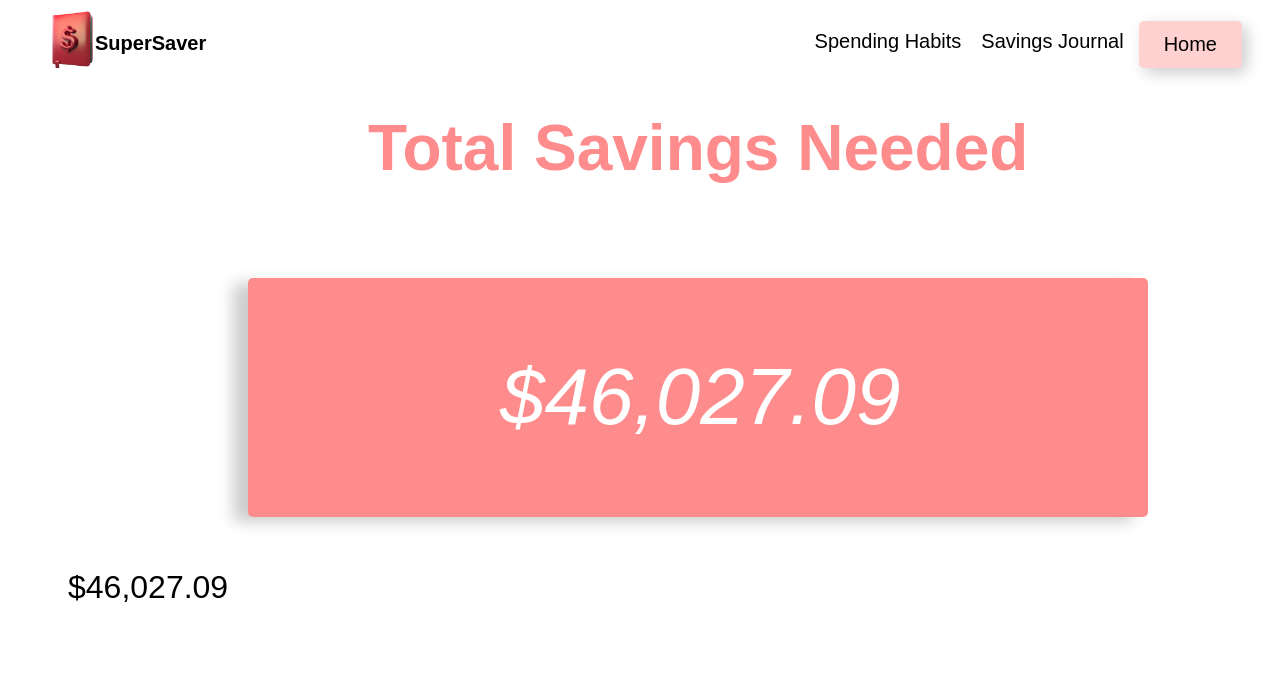
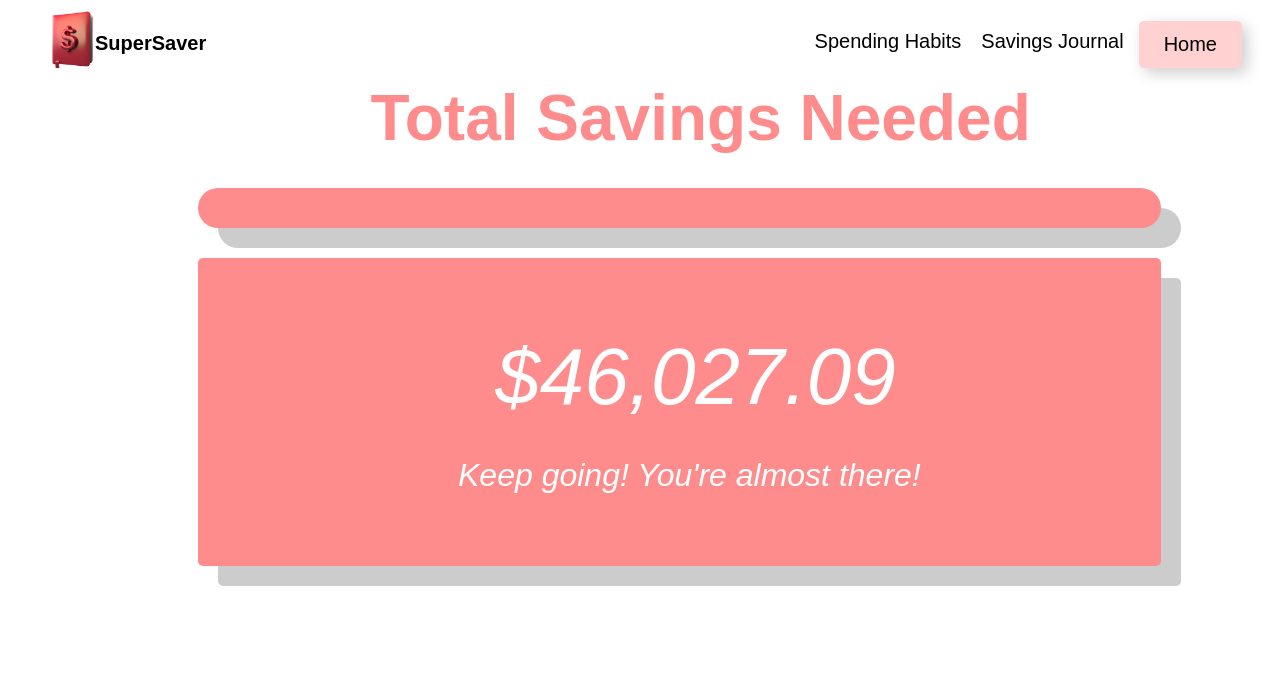
Before and after one commit to SU-CS-321-Fall-2023/SavingsJournal2.0, a Flask app: page /total_savings/ in a window 1280 px wide. Shown: the top 677 px of the page. Run offline with Flask 3, Linux system fonts and the light colour scheme.

Commit message:
style choices. Total savings page completed

```diff
--- a/supersaver/static/styles.css
+++ b/supersaver/static/styles.css
@@ -164,13 +164,13 @@ p {
 .TotalSavingsNeeded{
     font-size: 4em;  /* Adjust this value for the desired font size */
     position: relative;  /* This allows manual positioning */
-    right: -80px;  /* This moves the image 30px to the left */
+    right: -20px;  /* This moves the image 30px to the left */
     top: -70px;
     color: #ff8c8c;
 }
 .totalSavingsBg{
     background-color: #ff8c8c;
-    box-shadow: -15px 5px 15px rgba(0, 0, 0, 0.2);
+    box-shadow: 20px /*5px*/ 20px rgba(0, 0, 0, 0.2);
     padding: 20px 250px;  /* Adjust this to your desired size */
     border: none;
     text-decoration: none;
@@ -180,16 +180,45 @@ p {
     border-radius: 5px;
     font-size: 1em;
     position: relative;  /* This allows manual positioning */
-    right: -200px;
-    top: -20px;
+    right: -150px;
+    top: -50px;
 }
 .totalNumbers{
 color:white;
 position: relative;  /* This allows manual positioning */
-    right: -2px;
+    right: 15px;
     font-style: italic;
     font-weight: 100;
 }
 .motivationalSpeech{
+    color:white;
+position: relative;  /* This allows manual positioning */
+    right: -10px;
+    font-style: italic;
+    font-weight: 100;
+    top: -20px;
+}
+.progressBg{
+    background-color: #ff8c8c;
+    box-shadow: 20px /*5px*/ 20px rgba(0, 0, 0, 0.2);
+    padding: 20px 20px;  /* Adjust this to your desired size */
+    border: none;
+    text-decoration: none;
+    color: inherit;
+    transition: all 0.3s;
+     /* This will help the anchor tag respect padding and other block-level properties */
+    border-radius: 25px;
+    position: relative;  /* This allows manual positioning */
+    top: -80px;
+    left: 150px;
 
 }
+.contentTotal{
+    display: flex;
+    align-items: center;
+    padding: 40px;
+    justify-content: space-between;
+    position: relative;
+    top: -30px;
+
+}
--- a/supersaver/templates/total_savings.html
+++ b/supersaver/templates/total_savings.html
@@ -19,15 +19,15 @@
 </div>
 
 <!-- Main Content -->
-<div class="content">
+<div class="contentTotal">
     <!--<img src="{{ url_for('static', filename='img/moneytree2.jpg') }}" alt="Big Image" class="big-image">-->
     <div>
         <h1 class = 'TotalSavingsNeeded'>Total Savings Needed</h1>
+        <div class = "progressBg"></div>
         <div class = "totalSavingsBg">
         <h1 class="totalNumbers">$46,027.09</h1>
+        <p class="motivationalSpeech">Keep going! You're almost there!</p>
     </div>
-    <p class="motivationalSpeech">$46,027.09</p>
-
     </div>
 </div>
 
```
